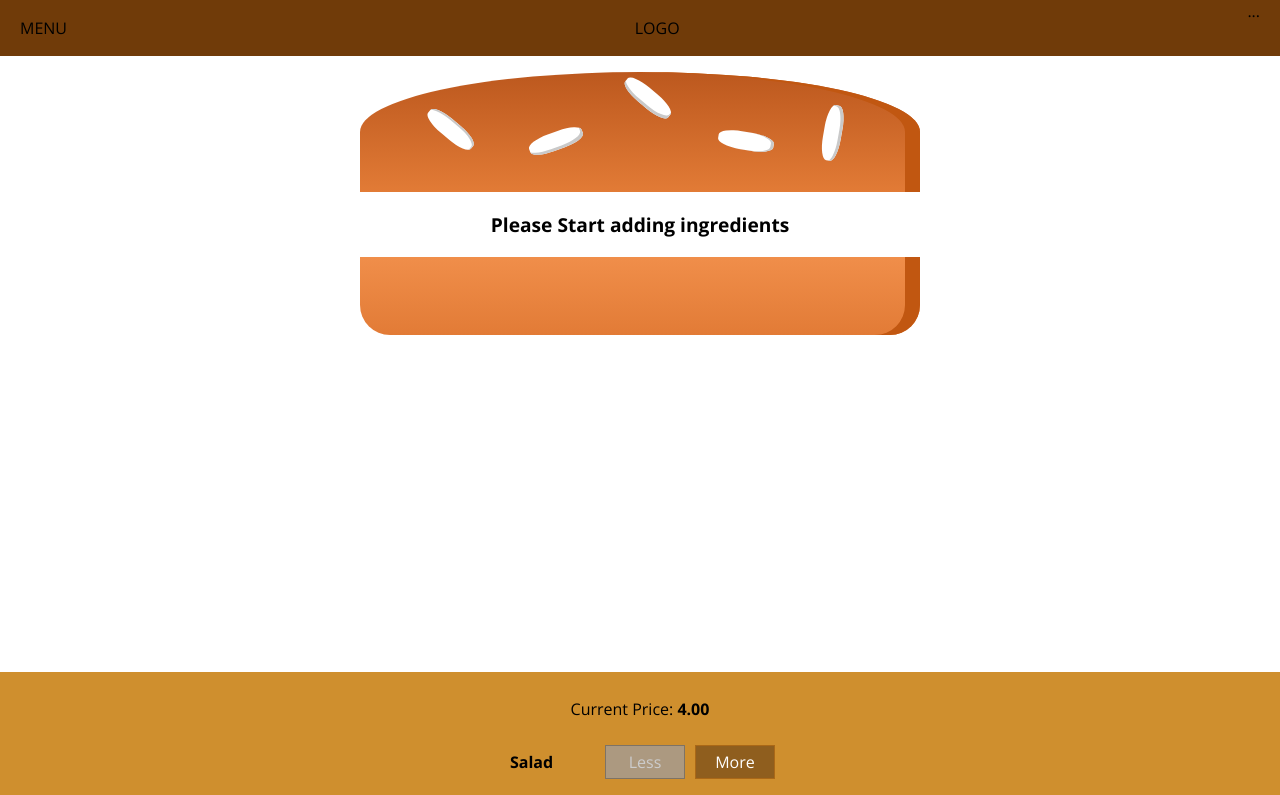
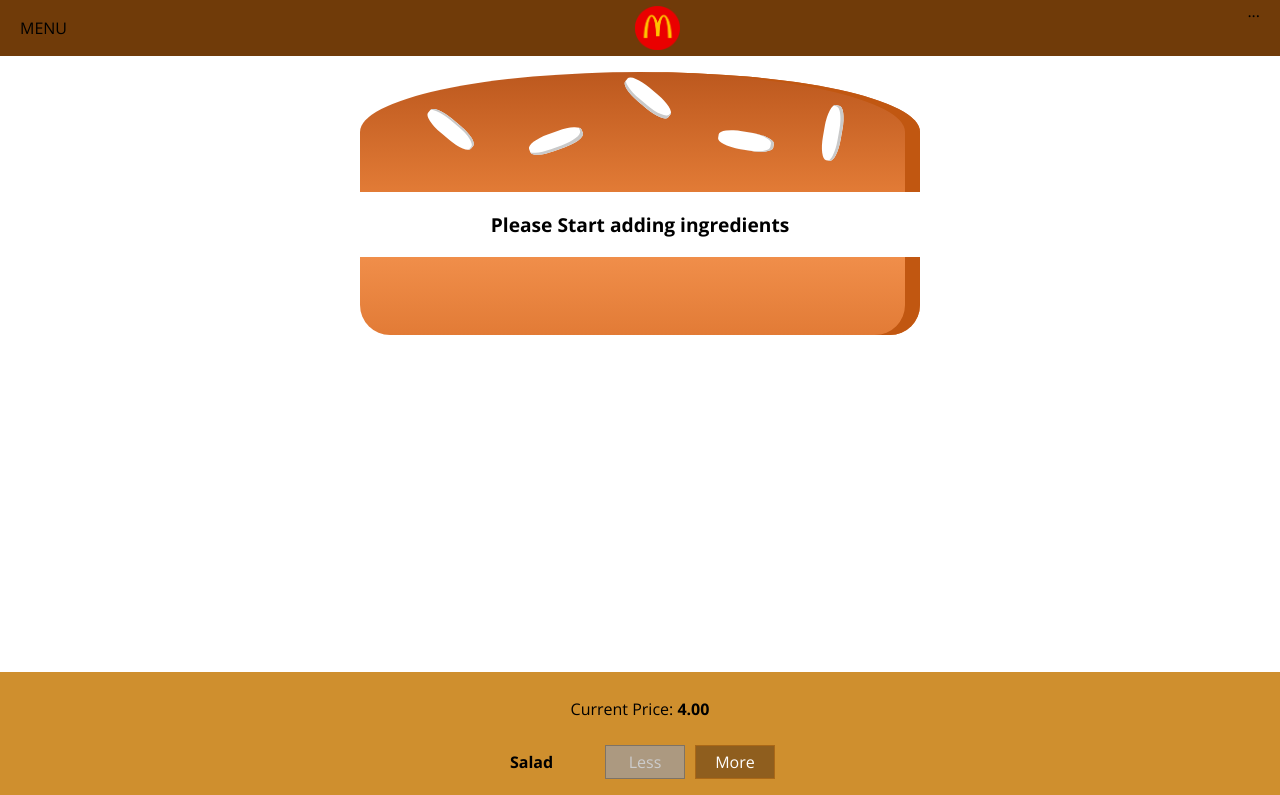
Before and after one commit to benhagag/The-Burger-Builder, a React app: page / in a window 1280 px wide. Shown: the top 795 px of the page. Built offline with nearby package versions, Linux system fonts and the light colour scheme.

Commit message:
Adding logo image to the toolbar

```diff
--- /dev/null
+++ b/src/components/Logo/Logo.css
@@ -0,0 +1,12 @@
+.Logo{
+    /* background-color: white; */
+    padding: 8px;
+    height: 80%;
+    /* box-sizing: border-box; */
+    /* border-radius: 25px; */
+}
+
+.Logo img {
+    height: 100%;
+
+}
--- /dev/null
+++ b/src/components/Logo/Logo.js
@@ -0,0 +1,11 @@
+import React from 'react';
+import burgerLogo from '../../assets/images/logo.png';
+import classes from './Logo.css';
+
+const logo = (props) => (
+    <div className={classes.Logo}>
+        <img src={burgerLogo} alt= "Gala's Burger"/>
+    </div>
+);
+
+export default logo;
--- a/src/components/Navigation/Toolbar/Toolbar.js
+++ b/src/components/Navigation/Toolbar/Toolbar.js
@@ -1,10 +1,11 @@
 import React from 'react';
 import classes from './Toolbar.css';
+import Logo from '../../Logo/Logo';
 
 const toolbar = (props) => (
     <header className={classes.Toolbar}>
         <div>MENU</div>
-        <div>LOGO</div>
+       <Logo />
         <nav>
             ...
         </nav>
```
Also changed, not shown: src/assets/images/logo.png (added).
